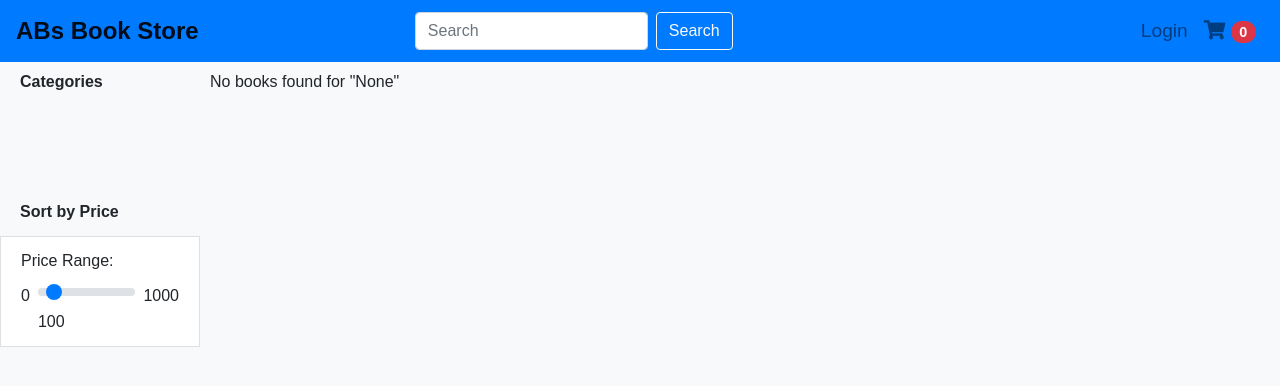
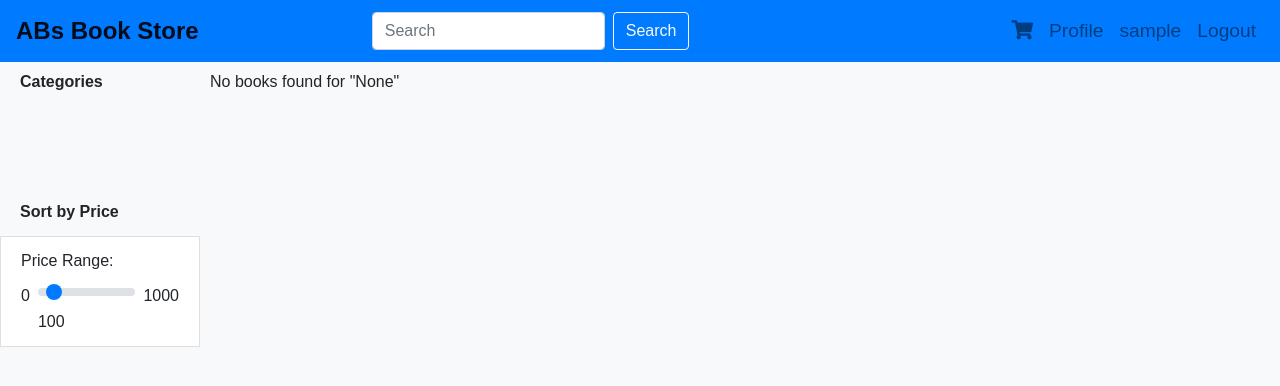
Before and after one commit to himavanthswamyatchi0604/BookStoreManagement_Django, a Django app: page / in a window 1280 px wide. Shown: the top 386 px of the page. Run offline with Django 5.2, Linux system fonts and the light colour scheme; the visitor is signed in with stand-in values (Sample User, id 1); data that the repository does not hold is empty; some libraries are stand-ins or nearby versions.

Commit message:
just added cart button

```diff
--- a/bs_app/templates/store/base.html
+++ b/bs_app/templates/store/base.html
@@ -1,3 +1,4 @@
+<!-- base.html -->
 <!DOCTYPE html>
 {% load static %}
 <html lang="en">
@@ -24,71 +25,37 @@
                 <button class="btn btn-outline-light my-2 my-sm-0" type="submit">Search</button>
             </form>
             <ul class="navbar-nav ml-auto">
-                <li class="nav-item">
-                    <a class="nav-link" href="#" data-toggle="modal" data-target="#loginModal">Login</a>
-                </li>
+                <!-- Cart Icon and Count -->
                 <li class="nav-item">
                     <a class="nav-link" href="{% url 'view_cart' %}">
                         <i class="fas fa-shopping-cart"></i>
-                        <span class="badge badge-pill badge-danger">{{ cart_item_count }}</span>
+                        {% if cart_item_count > 0 %}
+                            <span class="badge badge-pill badge-primary">{{ cart_item_count }}</span>
+                        {% endif %}
                     </a>
                 </li>
+                <!-- Authentication Links -->
+                {% if user.is_authenticated %}
+                    <li class="nav-item">
+                        <a class="nav-link" href="#">Profile</a>
+                    </li>
+                    <li class="nav-item">
+                        <a class="nav-link" href="#">{{ user.username }}</a>
+                    </li>
+                    <li class="nav-item">
+                        <a class="nav-link" href="{% url 'logout' %}">Logout</a>
+                    </li>
+                {% else %}
+                    <li class="nav-item">
+                        <a class="nav-link" href="{% url 'login' %}">Sign In</a>
+                    </li>
+                    <li class="nav-item">
+                        <a class="nav-link" href="{% url 'signup' %}">Sign Up</a>
+                    </li>
+                {% endif %}
             </ul>
         </div>
     </nav>
-
-    <!-- Login Modal -->
-    <div class="modal fade" id="loginModal" tabindex="-1" role="dialog" aria-labelledby="loginModalLabel" aria-hidden="true">
-        <div class="modal-dialog" role="document">
-            <div class="modal-content">
-                <div class="modal-header">
-                    <h5 class="modal-title" id="loginModalLabel">Login</h5>
-                    <button type="button" class="close" data-dismiss="modal" aria-label="Close">
-                        <span aria-hidden="true">&times;</span>
-                    </button>
-                </div>
-                <div class="modal-body">
-                    <!-- Sign-in Form -->
-                    <div id="signin-form">
-                        <form method="post" action="{% url 'login' %}">
-                            {% csrf_token %}
-                            <div class="form-group">
-                                <label for="username">Username</label>
-                                <input type="text" id="username" name="username" class="form-control" required>
-                            </div>
-                            <div class="form-group">
-                                <label for="password">Password</label>
-                                <input type="password" id="password" name="password" class="form-control" required>
-                            </div>
-                            <button type="submit" class="btn btn-primary">Login</button>
-                        </form>
-                        <p class="mt-3">Don't have an account? <a href="#" id="show-signup">Create an account</a></p>
-                    </div>
-                    <!-- Sign-up Form -->
-                    <div id="signup-form" style="display: none;">
-                        <form method="post" action="{% url 'signup' %}">
-                            {% csrf_token %}
-                            <div class="form-group">
-                                <label for="new_username">New Username</label>
-                                <input type="text" id="new_username" name="new_username" class="form-control" required>
-                            </div>
-                            <div class="form-group">
-                                <label for="new_email">Email</label>
-                                <input type="email" id="new_email" name="new_email" class="form-control" required>
-                            </div>
-                            <div class="form-group">
-                                <label for="new_password">New Password</label>
-                                <input type="password" id="new_password" name="new_password" class="form-control" required>
-                            </div>
-                            <button type="submit" class="btn btn-primary">Sign Up</button>
-                        </form>
-                        <p class="mt-3">Already have an account? <a href="#" id="show-signin">Sign in</a></p>
-                    </div>
-                </div>
-            </div>
-        </div>
-    </div>
-
     <!-- Sidebar and Content -->
     <div class="d-flex">
         <div class="bg-light" id="sidebar" style="position: fixed; top: 0; bottom: 0; left: 0; z-index: 100; width: 200px; overflow-y: auto;">
@@ -163,20 +130,6 @@
                     $('#suggestions').hide();
                 }
             });
-
-            $('#show-signup').on('click', function(event) {
-                event.preventDefault();
-                $('#signin-form').hide();
-                $('#signup-form').show();
-                $('#loginModalLabel').text('Sign Up');
-            });
-
-            $('#show-signin').on('click', function(event) {
-                event.preventDefault();
-                $('#signup-form').hide();
-                $('#signin-form').show();
-                $('#loginModalLabel').text('Login');
-            });
         });
 
         // Price range update logic
@@ -194,20 +147,8 @@
             document.getElementById('price-range-value').innerText = value;
             let url = new URL(window.location.href);
             url.searchParams.set('max_price', value);
-            window.history.pushState({}, '', url);
-
-            // Fetch updated books based on the price range
-            $.ajax({
-                url: "{% url 'books_by_price' %}",
-                data: { max_price: value },
-                success: function(response) {
-                    console.log(response); // Process the response as needed
-                },
-                error: function(error) {
-                    console.error('Error fetching books:', error);
-                }
-            });
-        }, 300);
+            window.location.href = url.toString();
+        }, 100);
 
         document.getElementById('price-range').addEventListener('input', (event) => {
             const value = event.target.value;
```
Also changed, not shown: bs_app/templates/store/swamy.html (deleted, +0 -9 lines).
